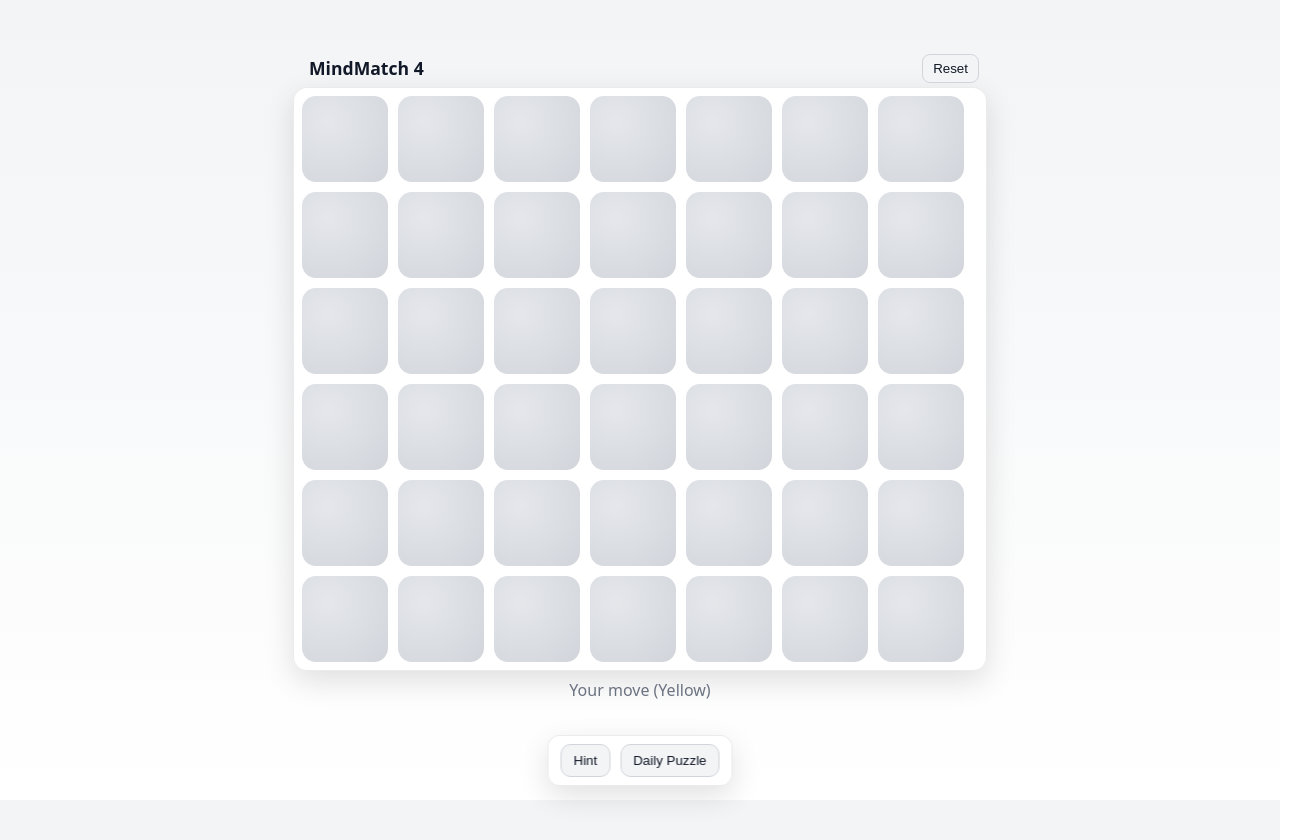
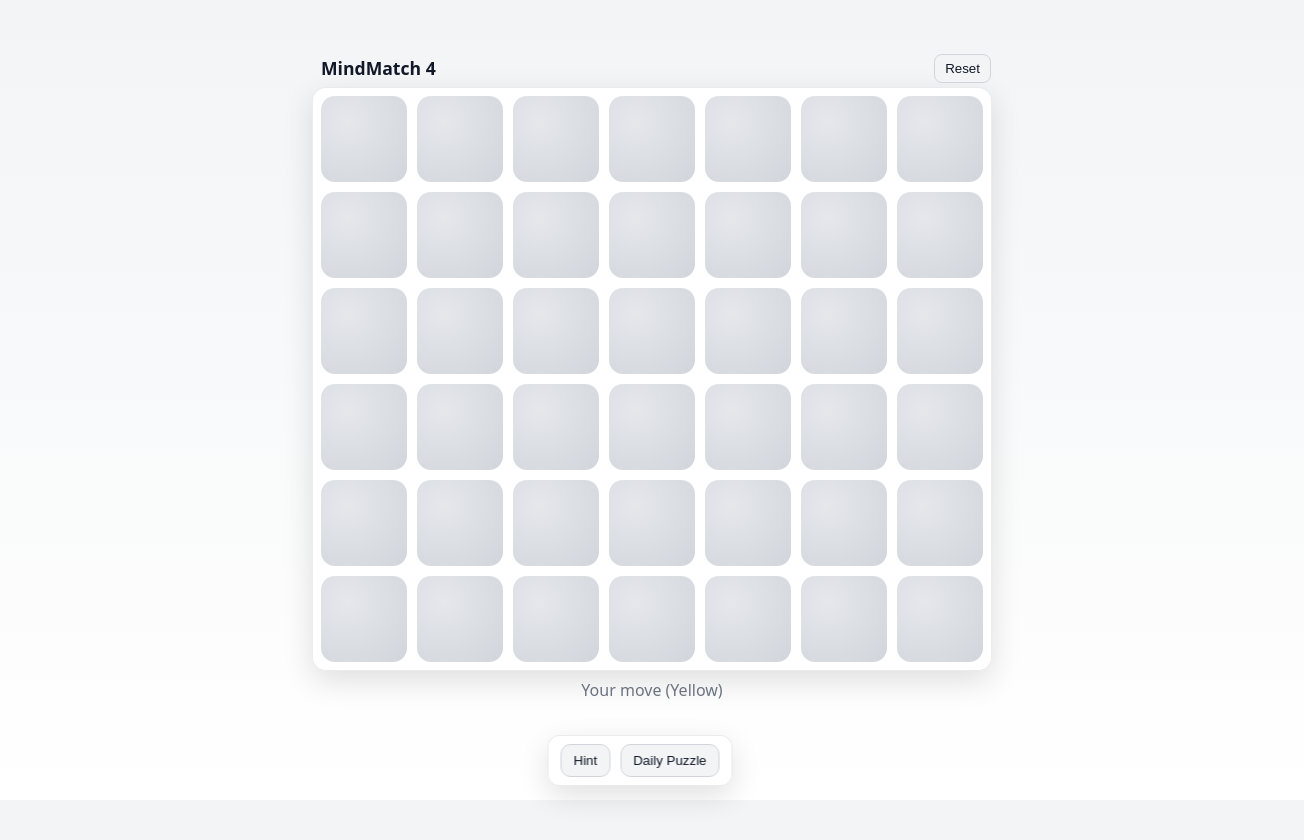
Before and after one commit to ravi-chandu/MindMatch4, a React (Vite) app: page / in a window 1280 px wide. Shown: the top 840 px of the page, 1304 px wide, since content can reach past the window. Built offline with nearby package versions, Linux system fonts and the light colour scheme.

Commit message:
Update styles.css

```diff
--- a/src/styles.css
+++ b/src/styles.css
@@ -63,3 +63,36 @@
   background: radial-gradient(circle at 32% 28%, #ff8a8a, #ef4444);
   border: 2px solid #b91c1c;
 }
+
+/* The outer container around the board (you already have .mm4-shell on #root) */
+.mm4-shell{
+  display:flex;
+  align-items:center;
+  justify-content:center;
+  padding:16px 12px 90px;   /* matches the JS shellSidePad ~12+12=24 */
+  width:100%;
+}
+
+/* When we can't shrink more, allow sideways scroll to reach column 7 */
+.mm4-shell.mm4-scroll-x{
+  overflow-x:auto;
+}
+
+/* The board grid width = 7*cell + 6*gap; keep it explicit so scroll calc is exact */
+.board{
+  width: calc(7 * var(--cell) + 6 * var(--gap));
+  /* keep your existing padding/border/shadow */
+}
+
+/* Each column has 6 cells and the exact gap */
+.col{
+  display:grid;
+  grid-template-rows: repeat(6, var(--cell));
+  gap: var(--gap);
+}
+
+/* Each cell: square using --cell */
+.cell{
+  width: var(--cell);
+  height: var(--cell);
+}
```
